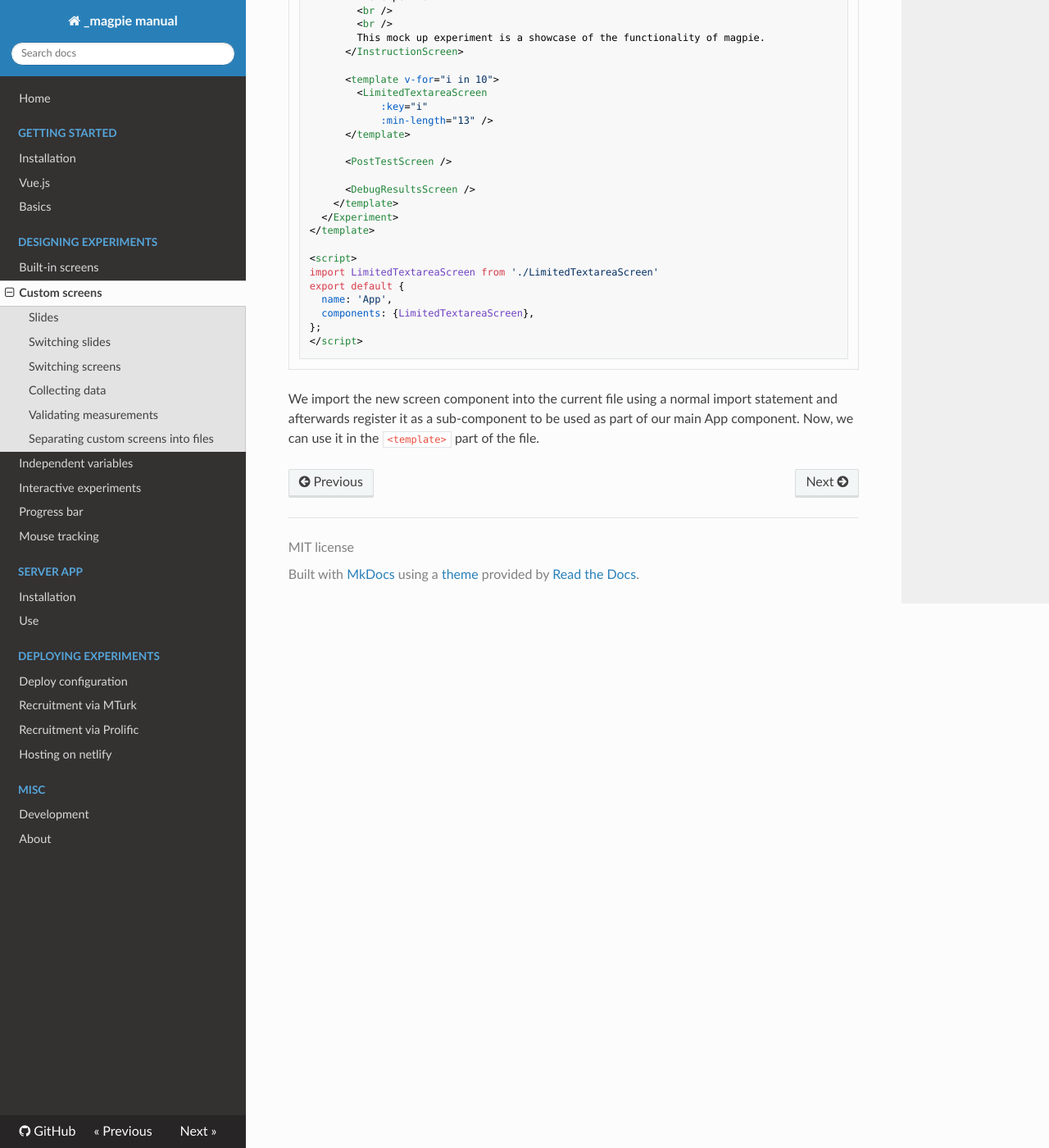
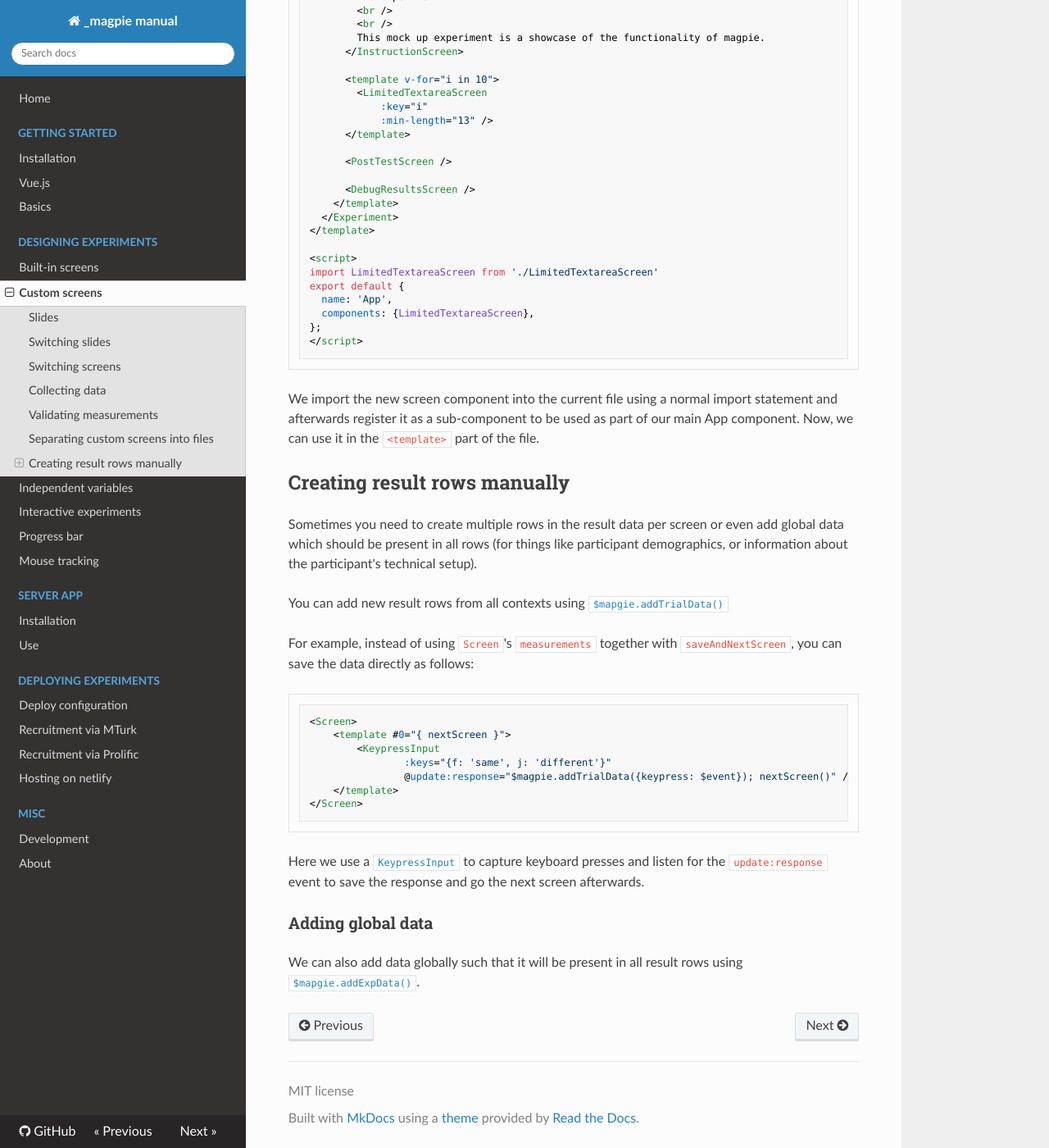
Before and after one commit to magpie-ea/magpie-v3-docs, an MkDocs documentation site: the page built from docs/01_designing_experiments/01_custom_screens.md, in a window 1280 px wide and 1400 px high, scrolled down 7020 px. Shown: the whole window at 82% size. Built offline with MkDocs 1.6.1, drawn with Linux system fonts in a browser that asks for light colours; nearby versions of some CDN libraries; a script that is not in the unit is left out.

Commit message:
Document addTrialData and addExpData

````diff
--- a/docs/01_designing_experiments/01_custom_screens.md
+++ b/docs/01_designing_experiments/01_custom_screens.md
@@ -350,3 +350,28 @@ export default {
 
 We import the new screen component into the current file using a normal import statement and afterwards register it as a
 sub-component to be used as part of our main App component. Now, we can use it in the `<template>` part of the file.
+
+## Creating result rows manually
+Sometimes you need to create multiple rows in the result data per screen or even add global data which should be present
+in all rows (for things like participant demographics, or information about the participant's technical setup).
+
+You can add new result rows from all contexts using [`$mapgie.addTrialData()`](https://magpie-reference.netlify.app/#Magpie+addTrialData)
+
+For example, instead of using `Screen`'s `measurements` together with `saveAndNextScreen`, you can save the data directly
+as follows:
+
+```html
+<Screen>
+    <template #0="{ nextScreen }">
+        <KeypressInput
+                :keys="{f: 'same', j: 'different'}"
+                @update:response="$magpie.addTrialData({keypress: $event}); nextScreen()" />
+    </template>
+</Screen>
+```
+
+Here we use a [`KeypressInput`](https://magpie-reference.netlify.app/#keypressinput) to capture keyboard presses and listen for the `update:response` event to save the response
+and go the next screen afterwards.
+
+### Adding global data
+We can also add data globally such that it will be present in all result rows using [`$mapgie.addExpData()`](https://magpie-reference.netlify.app/#Magpie+addExpData).
````
Also changed, not shown: docs/00_getting_started/04_basics.md (+1 -1 lines).
